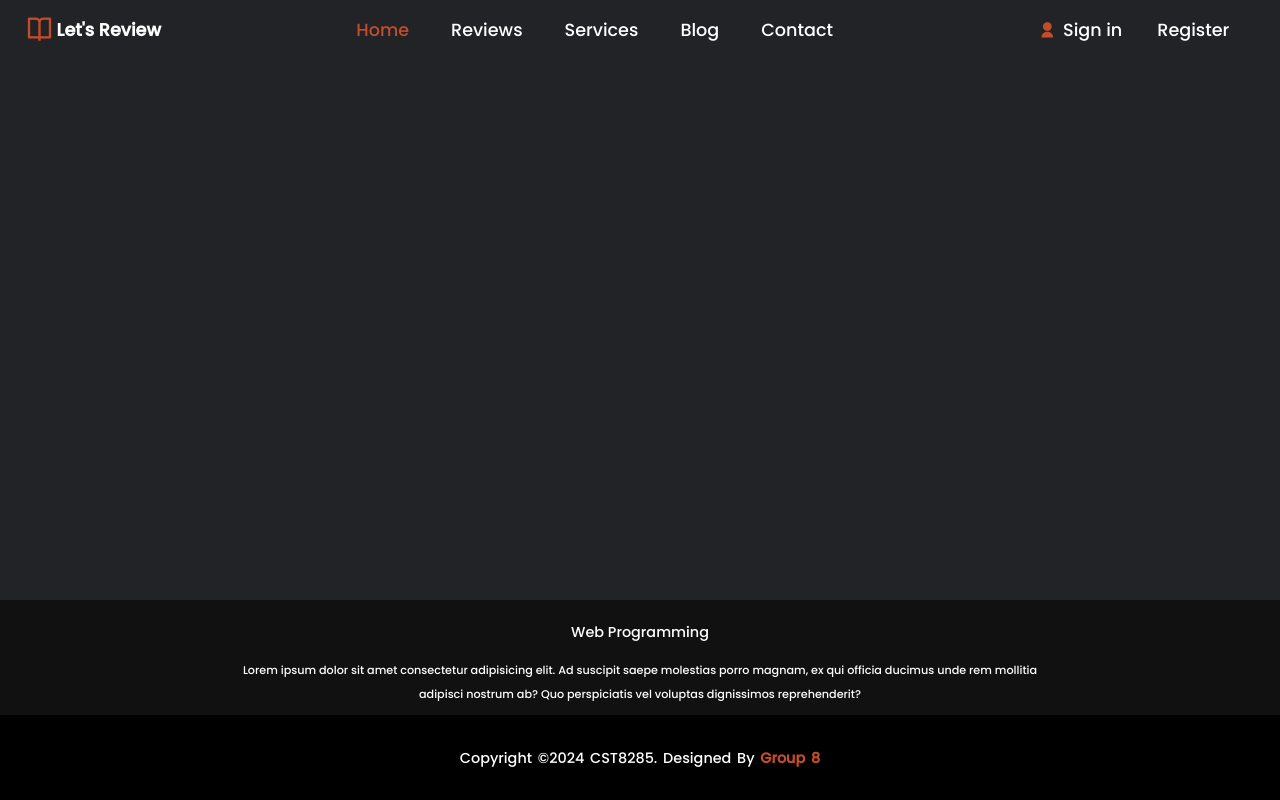
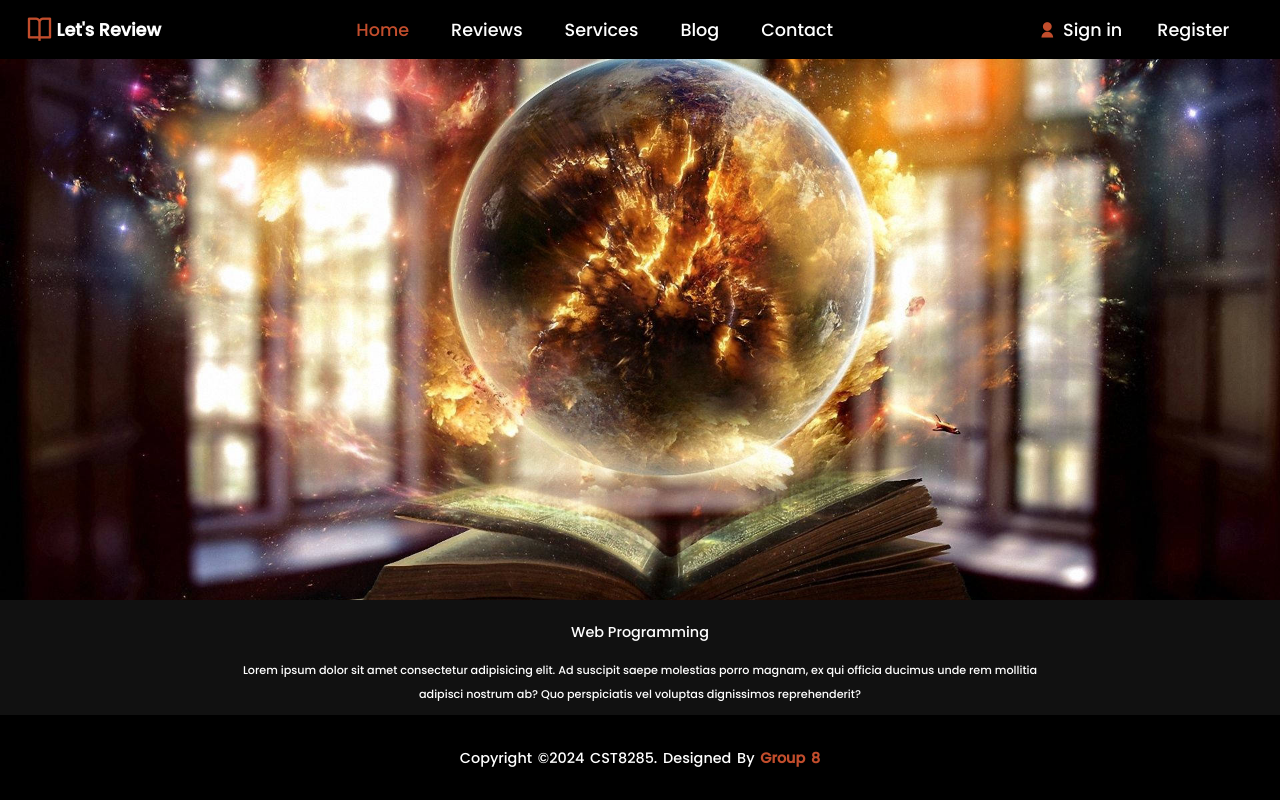
Before and after one commit to trem0403/Book-Review-and-Rating-website, a PHP site: page / in a window 1280 px wide. Run offline with PHP 8.4, Linux system fonts and the light colour scheme.

Commit message:
Added background image on main page. Changed header and nav bar for legibility with image.

```diff
--- a/CSS/index.css
+++ b/CSS/index.css
@@ -18,6 +18,9 @@
 body {
     min-height: 100vh;
     background: var(--bg-color);
+    background-image: url(http://localhost/Book-Review-and-Rating-website/img/background/home-background.jpg);
+    background-repeat: no-repeat; /* Ensure the background image is not repeated */
+    background-size: cover; /* Ensure the background image covers the entire element */
     color: var(--text-color);
     display: flex;
 }
--- a/CSS/navbar.css
+++ b/CSS/navbar.css
@@ -16,6 +16,7 @@ header {
     justify-content: space-between;
     padding: 15px 12%;
     transition: var(--transition-speed);
+    background-color: black;
 }
 
 .logo {
@@ -119,7 +120,7 @@ header {
         width: 270px;
         height: 31vh;
         display: flex;
-        background-color: var(--accent-color);
+        background-color: rgba(24, 24, 24, 0.7); /* Transparent grey color */
         flex-direction: column;
         justify-content: flex-start;
         border-radius: 10px;
--- a/index.php
+++ b/index.php
@@ -1,7 +1,21 @@
-<?php
-include_once 'header.php';
-?>
+<!DOCTYPE html>
+<html lang="en">
 
+<head>
+    <meta charset="UTF-8">
+    <meta name="viewport" content="width=device-width, initial-scale=1.0">
+    <meta name="author" content="Group 8">
+
+     <!-- External CSS stylesheet -->
+    <link rel="stylesheet" href="CSS/index.css" />
+
+    <title>Home</title>
+</head>
+<body>
+    <?php
+    include_once 'header.php';
+    ?>
+</body>
      <!-- Footer section -->
     <footer>
         <div class="footer">
@@ -17,6 +31,4 @@ include_once 'header.php';
 
         </div>
     </footer>
-
-</body>
 </html>
```
Also changed, not shown: img/background/home-background.jpg (added).
